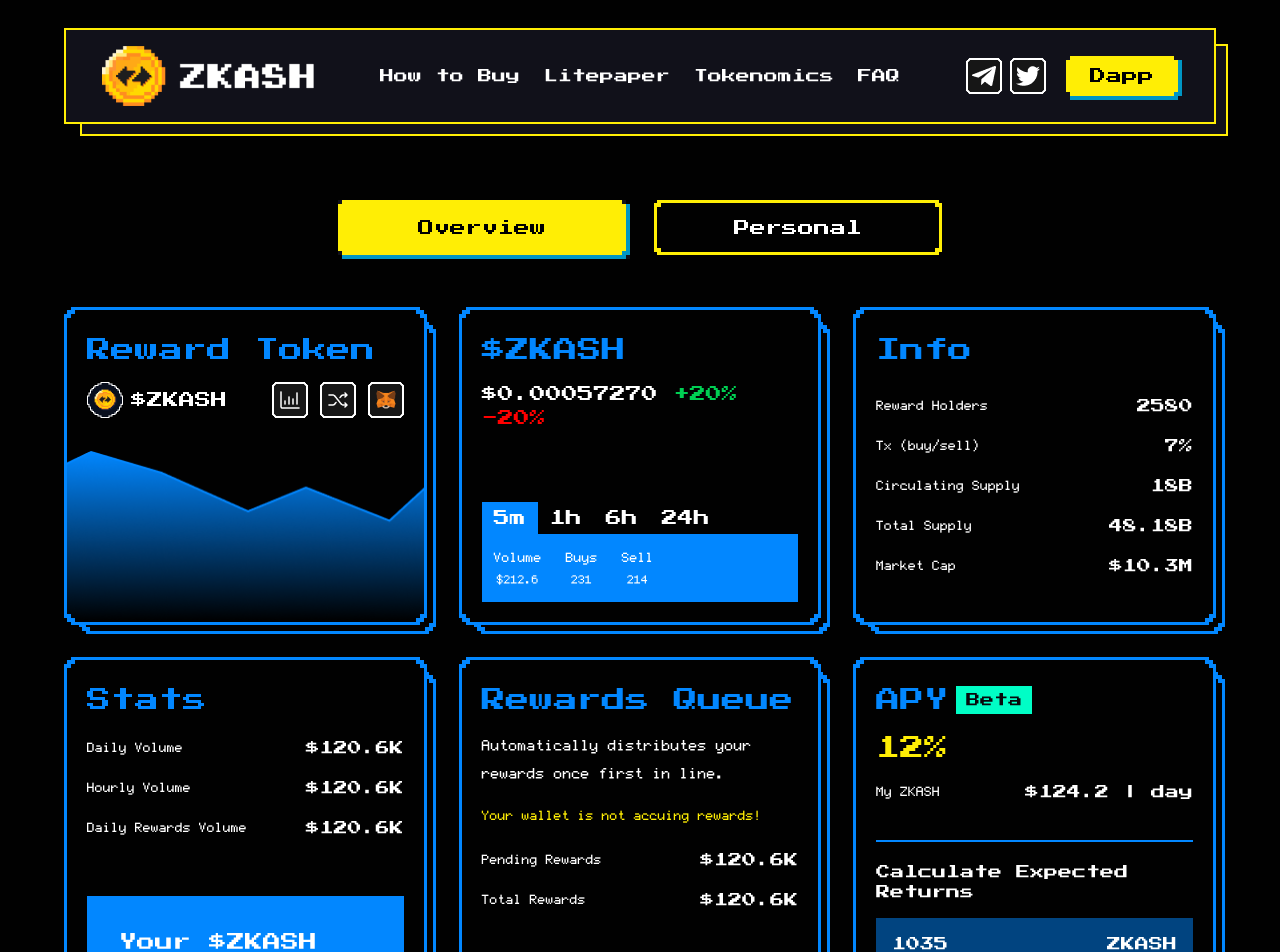
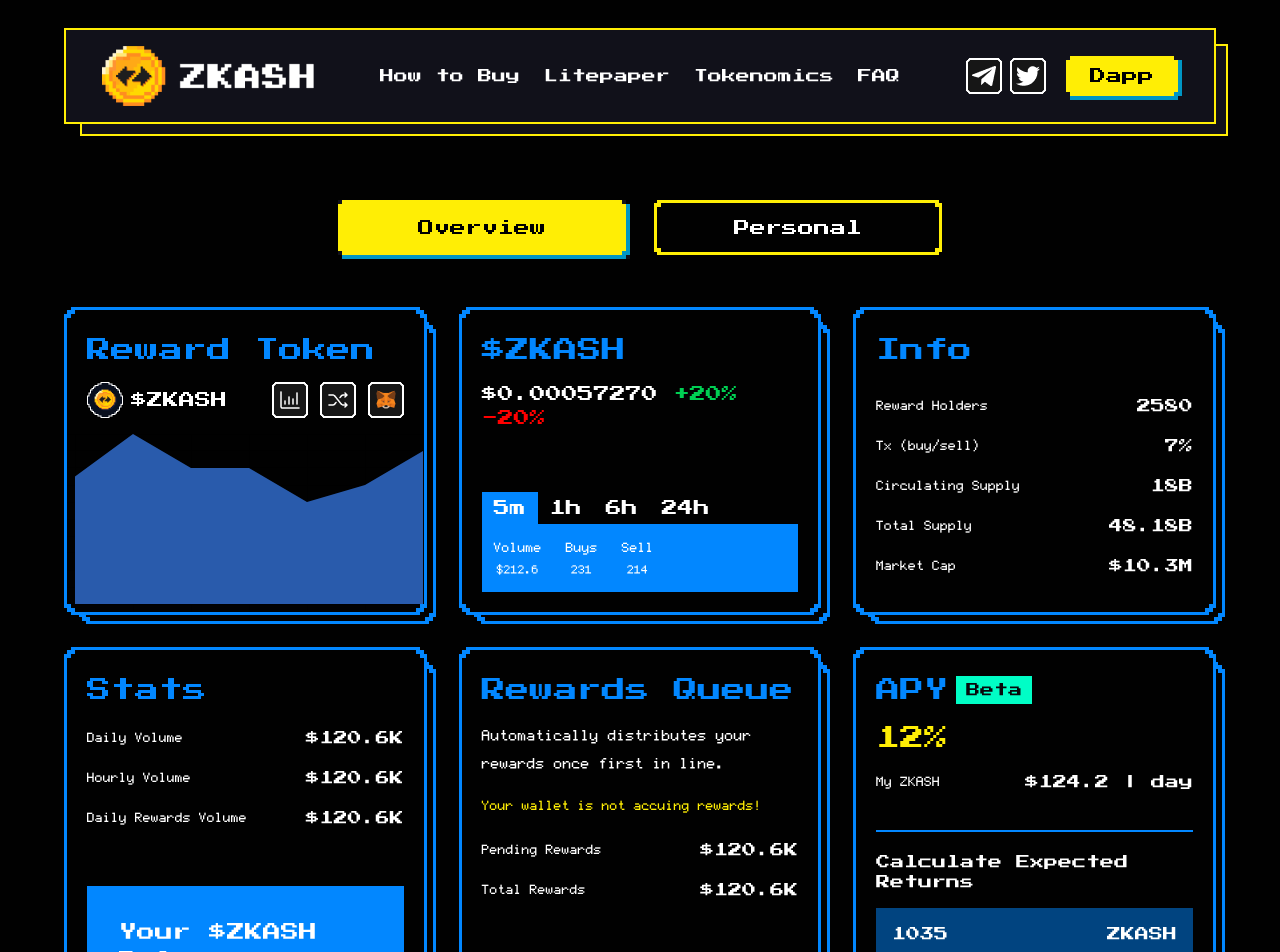
Before and after one commit to sikander-afzaal/zkash, a React (Vite) app: page /token in a window 1280 px wide. Shown: the top 952 px of the page. Built offline with nearby package versions, Linux system fonts and the light colour scheme.

Commit message:
charts and input done

```diff
--- a/package.json
+++ b/package.json
@@ -9,8 +9,10 @@
     "preview": "vite preview"
   },
   "dependencies": {
+    "chart.js": "^4.2.1",
     "jquery": "^3.6.4",
     "react": "^18.2.0",
+    "react-chartjs-2": "^5.2.0",
     "react-dom": "^18.2.0",
     "react-router-dom": "^6.10.0",
     "react-router-hash-link": "^2.4.3"
--- /dev/null
+++ b/src/components/Chart.jsx
@@ -0,0 +1,62 @@
+import React from "react";
+import {
+  Chart as ChartJS,
+  CategoryScale,
+  LinearScale,
+  PointElement,
+  LineElement,
+  Title,
+  Tooltip,
+  Legend,
+  Filler,
+} from "chart.js";
+import { Line } from "react-chartjs-2";
+
+ChartJS.register(
+  CategoryScale,
+  LinearScale,
+  PointElement,
+  LineElement,
+  Title,
+  Tooltip,
+  Legend,
+  Filler
+);
+
+export const options = {
+  responsive: true,
+  plugins: {
+    legend: {
+      position: "top",
+      display: false,
+    },
+    title: {
+      display: false,
+      text: "Chart.js Line Chart",
+    },
+  },
+  elements: { point: { radius: 0 } },
+  scales: {
+    x: { ticks: { display: false }, beginAtZero: true },
+    y: { ticks: { display: false }, beginAtZero: true },
+  },
+};
+
+const labels = ["January", "February", "March", "April", "May", "June", "July"];
+
+export const data = {
+  labels,
+  datasets: [
+    {
+      label: "Dataset 1",
+      data: [15, 20, 16, 16, 12, 14, 18],
+      backgroundColor: "rgba(59 ,130 ,246 , 0.7)",
+      borderColor: "rgba(0,0,0,0)",
+      fill: true,
+    },
+  ],
+};
+
+export default function App() {
+  return <Line options={options} data={data} />;
+}
--- a/src/pages/Token/Overview.jsx
+++ b/src/pages/Token/Overview.jsx
@@ -1,8 +1,12 @@
 import { useState } from "react";
+
 import BlueBoxLayout from "../../components/BlueBoxLayout";
+import Chart from "../../components/Chart";
 
 const Overview = () => {
   const [time, setTime] = useState(5);
+  const [inputState, setInputState] = useState(1035);
+
   return (
     <div className="grid grid-cols-1 lg:grid-cols-2 xl:grid-cols-3 w-full gap-12 sm:gap-8 relative">
       <img
@@ -37,11 +41,12 @@ const Overview = () => {
             />
           </div>
         </div>
-        <img
+        <Chart />
+        {/* <img
           src="/reward-graph.png"
           className="w-full h-[172px] object-cover mt-4"
           alt=""
-        />
+        /> */}
       </BlueBoxLayout>
       <BlueBoxLayout>
         <h3 className="text-aspidBlue px-5 text-xl sm:text-2xl">$ZKASH</h3>
@@ -186,7 +191,15 @@ const Overview = () => {
           <div className="flex justify-start items-start w-full pt-5  flex-col gap-4 border-t-2 border-solid border-aspidBlue">
             <p className="text-white text-sm">Calculate Expected Returns</p>
             <div className="flex justify-between items-center p-4 bg-aspidBlue bg-opacity-50 w-full">
-              <p className="text-white text-sm">1035</p>
+              <p className="text-white text-sm">
+                <input
+                  className="bg-transparent outline-none w-full"
+                  type="text"
+                  value={inputState}
+                  onChange={(e) => setInputState(e.target.value)}
+                  placeholder={0}
+                />
+              </p>
               <p className="text-white text-sm">ZKASH</p>
             </div>
           </div>
```
Also changed, not shown: 1 other file (tests, documents, lock files or other folders).
